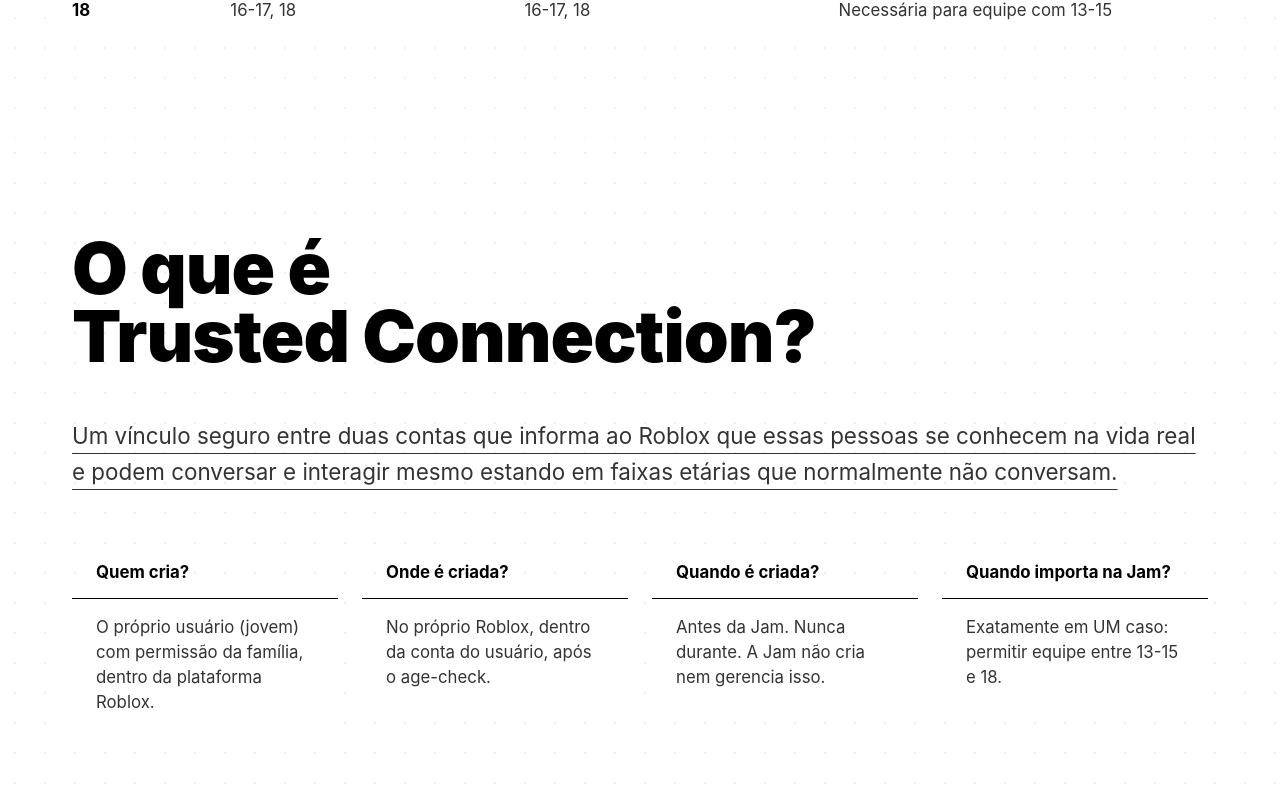
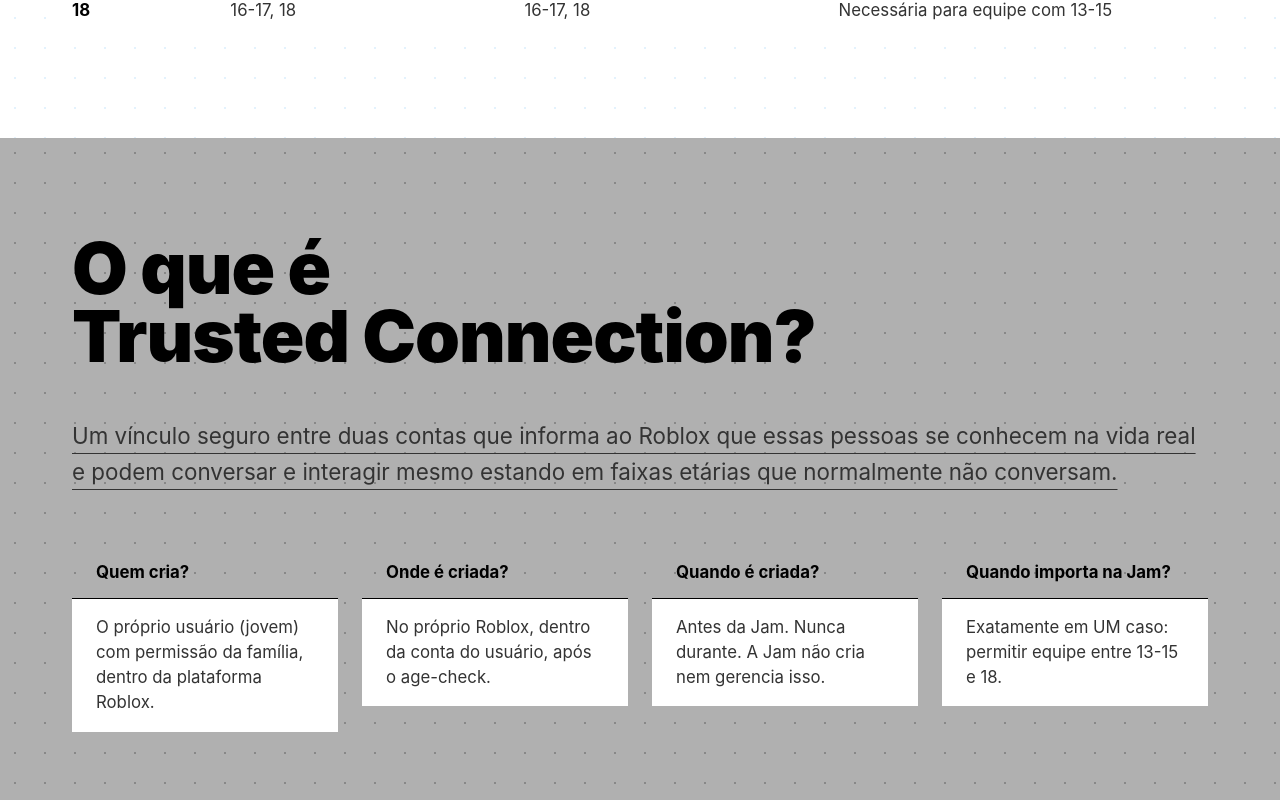
Before and after one commit to FabioRibeiro19792100/roblox-creator-jam, a React (Vite) app: page / in a window 1280 px wide. Shown: the part 2420-3220 px from the top of the page. Built offline with nearby package versions, Linux system fonts and the light colour scheme.

Commit message:
Adjust colors: Trusted Connection dark gray, Entrega medium gray

```diff
--- a/preview.html
+++ b/preview.html
@@ -969,9 +969,9 @@
 
         /* Trusted Connection Section */
         .trusted-connection-section {
-            background: #ffffff;
+            background: #b0b0b0;
             background-image:
-                radial-gradient(circle, #e3f2fd 1px, transparent 1px);
+                radial-gradient(circle, #888888 1px, transparent 1px);
             background-size: 30px 30px;
             padding: 0;
             position: relative;
@@ -1339,9 +1339,9 @@
 
         /* Entrega do Desafio Section */
         .entrega-desafio-section {
-            background: #ffffff;
+            background: #c0c0c0;
             background-image:
-                radial-gradient(circle, #e3f2fd 1px, transparent 1px);
+                radial-gradient(circle, #a0a0a0 1px, transparent 1px);
             background-size: 30px 30px;
             padding: 0;
             position: relative;
--- a/src/components/EntregaDesafioSection.css
+++ b/src/components/EntregaDesafioSection.css
@@ -1,7 +1,7 @@
 .entrega-desafio-section {
-  background: #ffffff;
+  background: #c0c0c0;
   background-image:
-    radial-gradient(circle, #e3f2fd 1px, transparent 1px);
+    radial-gradient(circle, #a0a0a0 1px, transparent 1px);
   background-size: 30px 30px;
   padding: 0;
   position: relative;
--- a/src/components/TrustedConnectionSection.css
+++ b/src/components/TrustedConnectionSection.css
@@ -1,7 +1,7 @@
 .trusted-connection-section {
-  background: #ffffff;
+  background: #b0b0b0;
   background-image:
-    radial-gradient(circle, #e3f2fd 1px, transparent 1px);
+    radial-gradient(circle, #888888 1px, transparent 1px);
   background-size: 30px 30px;
   padding: 0;
   position: relative;
```
